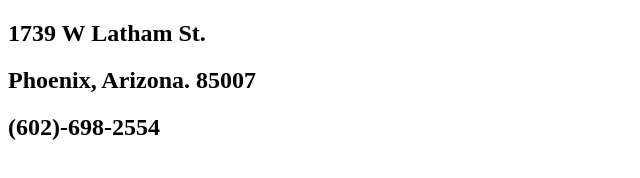
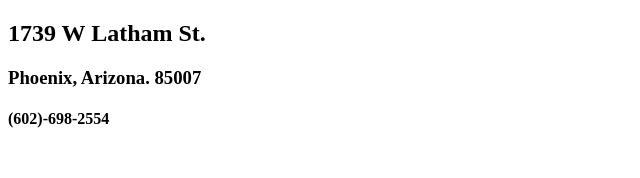
Before and after one commit to Creighmoe/creighmoe, a plain HTML site: page index.html in a window 1280 px wide. Shown: the whole page, without its empty margins (0-640 px from the left). Drawn offline with Linux system fonts and the light colour scheme.

Commit message:
Update index.html

```diff
--- a/index.html
+++ b/index.html
@@ -3,8 +3,8 @@
   <head>
     <title>Creighton Brines Resume</title>
      <h2>1739 W Latham St.</h2>
-     <h2>Phoenix, Arizona. 85007</h2>
-     <h2>(602)-698-2554</h2>
+     <h3>Phoenix, Arizona. 85007</h3>
+     <h4>(602)-698-2554</h4>
   </head>
   <body>
    <h1>
```
